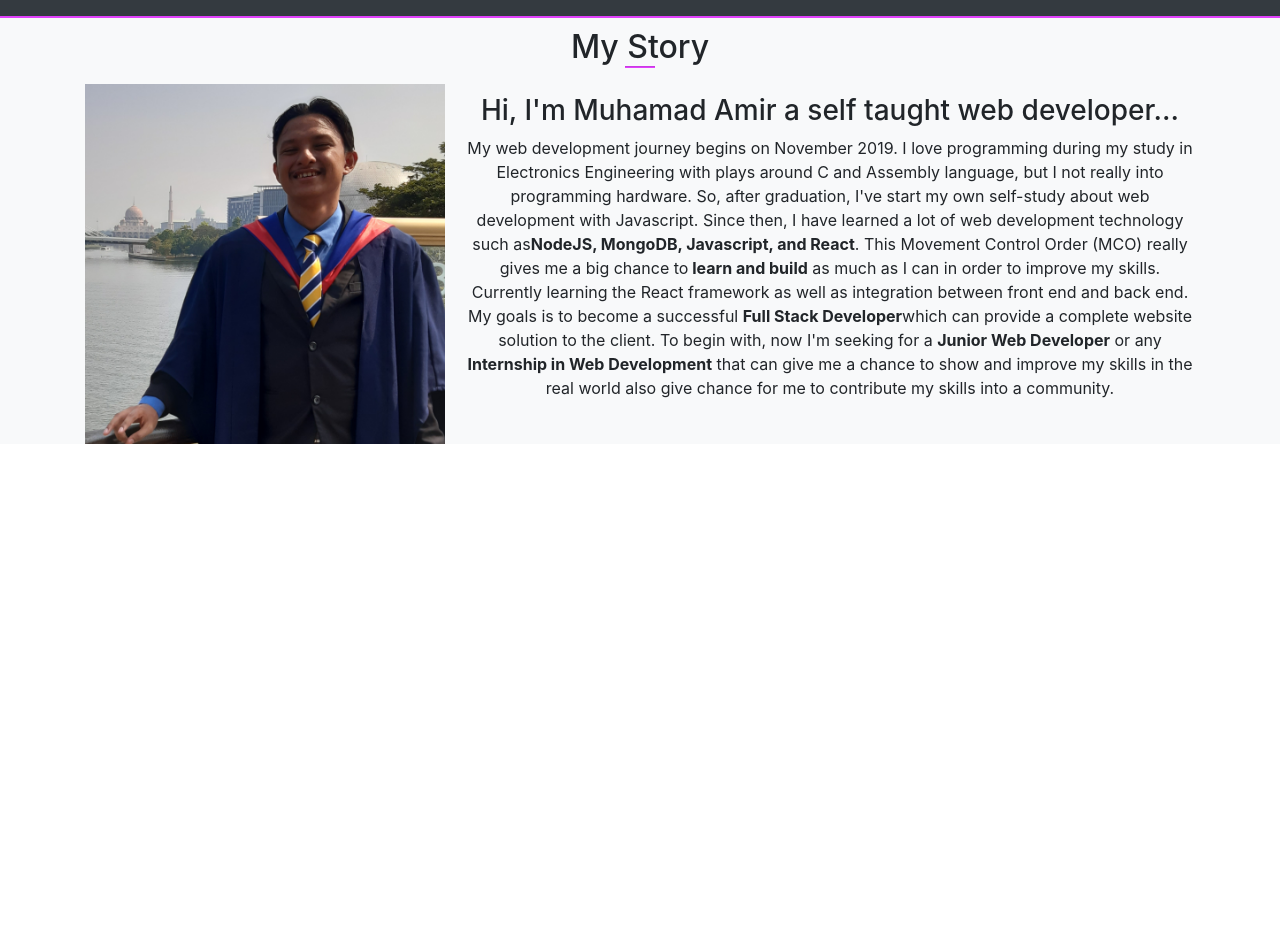
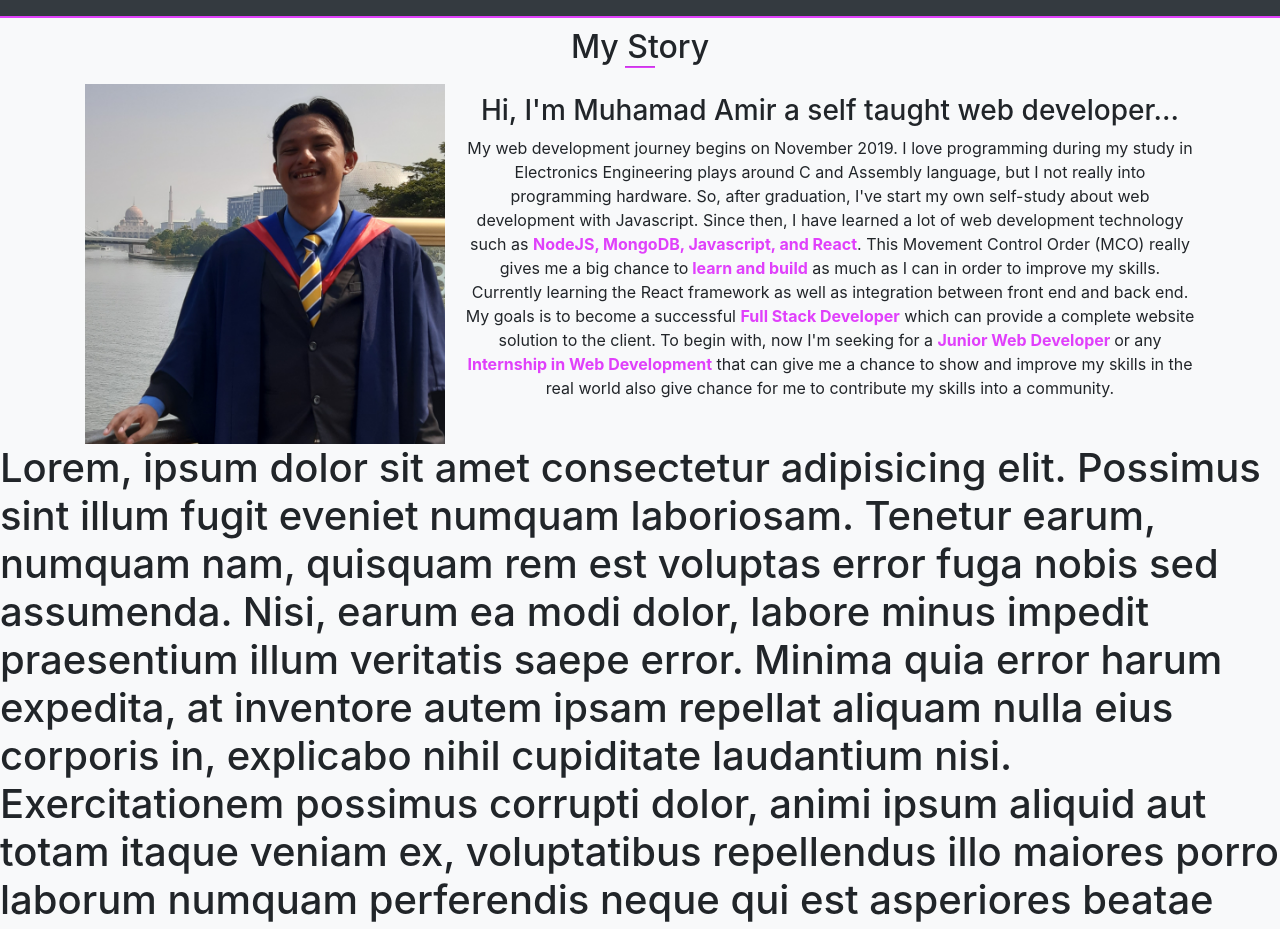
Before and after one commit to m-amirazmi/my-portfolio, a React (Create React App) app: page / in a window 1280 px wide. Shown: the part 840-1769 px from the top of the page. Before the commit the page ends 1284 px from the top, so only its background shows below. Built offline with nearby package versions, Linux system fonts and the light colour scheme.

Commit message:
10 a little change

```diff
--- a/src/App.js
+++ b/src/App.js
@@ -3,6 +3,7 @@ import MainPage from "./components/MainPage";
 import "./App.scss";
 import "bootstrap/dist/css/bootstrap.min.css";
 import MyStoryPage from "./components/MyStoryPage";
+import MyProjectPage from "./components/MyProjectPage";
 
 function App() {
   return (
--- a/src/App.scss
+++ b/src/App.scss
@@ -100,5 +100,8 @@ body {
   .mystory-text {
     margin-top: 10px;
     text-align: center;
+    strong {
+      color: $primary-color;
+    }
   }
 }
--- /dev/null
+++ b/src/components/MyProjectPage.js
@@ -0,0 +1,122 @@
+import React from "react";
+
+const MyProjectPage = (props) => {
+  return (
+    <div className="">
+      <h1>
+        Lorem, ipsum dolor sit amet consectetur adipisicing elit. Possimus sint
+        illum fugit eveniet numquam laboriosam. Tenetur earum, numquam nam,
+        quisquam rem est voluptas error fuga nobis sed assumenda. Nisi, earum ea
+        modi dolor, labore minus impedit praesentium illum veritatis saepe
+        error. Minima quia error harum expedita, at inventore autem ipsam
+        repellat aliquam nulla eius corporis in, explicabo nihil cupiditate
+        laudantium nisi. Exercitationem possimus corrupti dolor, animi ipsum
+        aliquid aut totam itaque veniam ex, voluptatibus repellendus illo
+        maiores porro laborum numquam perferendis neque qui est asperiores
+        beatae temporibus corporis cumque omnis. Rem molestiae iure, fugit optio
+        porro eius, neque magnam ab tenetur dicta recusandae, laborum suscipit
+        impedit quam natus voluptatem facilis! Maxime saepe vitae culpa
+        voluptates assumenda quae impedit tempora, numquam, magni harum quia
+        quibusdam voluptatem adipisci distinctio atque quo? Tempora, quas unde
+        ex nihil maiores voluptate obcaecati minima libero, voluptas voluptatem
+        esse rem, ut officiis repudiandae debitis. Exercitationem, nesciunt!
+        Illum repellat optio, molestias nemo, error exercitationem vero
+        reprehenderit cum accusantium harum incidunt ullam fugiat est mollitia
+        doloremque, atque molestiae? Hic unde nesciunt sed suscipit fugiat,
+        voluptatibus eaque fuga quia magni ad porro ab cum deserunt blanditiis
+        quibusdam. Eos dicta dolore adipisci totam repellat corporis ipsum
+        maiores, earum molestias, ullam fugiat, quaerat beatae ducimus
+        voluptates voluptatibus doloremque assumenda minima quia libero. Soluta
+        tempore, quisquam veniam tempora culpa delectus ex laudantium sed
+        maiores iste, mollitia inventore natus debitis vel molestiae illum eos
+        dolorum, aspernatur facere consectetur. Assumenda facilis laudantium quo
+        libero eveniet nemo, excepturi, mollitia, aspernatur pariatur nam odit
+        totam numquam natus? Illo velit cum id quidem iure hic quasi eos
+        voluptatibus, eligendi perspiciatis sequi, rerum harum at officia
+        accusantium quas similique ipsa aliquam cupiditate ducimus architecto.
+        Quis maiores nulla laudantium quae consectetur voluptatibus, consequatur
+        tempore minima laboriosam quibusdam beatae quo porro ea corrupti
+        voluptate quisquam officiis dicta itaque minus! Numquam dolorem nisi
+        consequuntur necessitatibus voluptatum commodi, doloribus quas unde ea
+        nostrum quia saepe corporis a deserunt rem pariatur dicta esse amet
+        praesentium non. Ab consequuntur, porro officia eum, unde consectetur
+        modi natus inventore necessitatibus ut debitis? Dolor nemo nesciunt
+        voluptatem natus temporibus, maiores fugiat, at, et praesentium quia
+        atque deserunt dolores tenetur. Doloribus laboriosam rerum laudantium
+        quam quaerat quis saepe sunt ducimus natus nam a officiis, iste
+        perspiciatis maiores ea fugiat labore asperiores laborum sint magnam
+        molestias debitis facere vitae dignissimos. Deserunt cum sint nam esse
+        excepturi voluptatum facilis ab, ut voluptas odit ullam officia,
+        veritatis voluptate quam. Aut tempore praesentium nostrum adipisci
+        delectus similique? Aperiam minus, minima suscipit nihil facilis iusto!
+        Numquam blanditiis dolorum illum eaque laudantium fugiat officia
+        ducimus. A voluptatum laborum ratione cum iusto quo voluptas iure odio
+        similique ex illum officiis odit totam sed laboriosam veritatis dolore
+        deserunt, accusantium nihil. Labore animi a porro quo ea, explicabo
+        incidunt quam deleniti perspiciatis iure inventore officia soluta illo.
+        Voluptatem natus tenetur quibusdam, odit vitae harum laborum sit maiores
+        quisquam ullam repellat, culpa asperiores facilis in nam assumenda
+        excepturi nisi labore blanditiis corporis soluta inventore debitis
+        itaque accusamus. Explicabo, veritatis. Neque illum ab enim consequatur
+        commodi atque excepturi error repudiandae minima iure? Harum rerum ab
+        similique aut exercitationem eaque quisquam ea est hic enim dolore,
+        expedita excepturi corrupti, dignissimos aperiam distinctio? Excepturi
+        quae aut sapiente quasi suscipit adipisci magni numquam natus
+        consequatur, delectus dicta, beatae magnam soluta quam cupiditate
+        eveniet, maxime repellat sequi iure? Labore sed possimus expedita
+        voluptas, sunt eaque numquam est adipisci? Explicabo possimus quia
+        eveniet corrupti praesentium at dignissimos tenetur nemo ex minus,
+        expedita provident amet itaque iusto inventore animi. Soluta earum sint,
+        itaque, enim voluptatibus reprehenderit nihil atque asperiores mollitia
+        iusto quisquam qui? Ipsa omnis, sapiente quasi ullam reiciendis nam?
+        Perspiciatis amet aperiam eius vitae alias corrupti impedit expedita
+        consequuntur iste tempora sit culpa dolore doloribus sequi voluptatum
+        minima voluptate repellat, suscipit libero, rem itaque molestiae tenetur
+        ullam accusamus? Molestiae temporibus dolorum illo dolorem magni ab
+        sequi, commodi iure officia! Alias, assumenda possimus accusamus quas
+        iusto excepturi nobis blanditiis aspernatur eligendi id, molestias quae
+        asperiores iure cumque consequuntur, iste laudantium. Dolorem quis
+        maxime nostrum similique distinctio consequuntur laudantium veniam
+        excepturi id nemo maiores animi dignissimos ab vitae, atque molestiae
+        quod facilis blanditiis odit obcaecati beatae delectus repudiandae
+        sapiente? Obcaecati sunt voluptate magni quasi facere nesciunt,
+        temporibus quod, cumque error ex eius odio quisquam nemo dolor officia
+        consectetur totam! Omnis ea fugiat atque, reiciendis sed voluptatum
+        officiis similique alias voluptate quos tempora maxime eligendi dolorem
+        minima delectus officia maiores consectetur molestiae neque ullam
+        aliquid? Similique saepe magnam velit eaque ab, iure quas fugiat
+        recusandae deleniti? Aliquam non quaerat sed, velit unde itaque eveniet
+        expedita et delectus odio, asperiores quia tempora rem natus dolorem
+        incidunt reprehenderit dignissimos pariatur fuga dolorum iusto sunt
+        ullam exercitationem! Aliquam sapiente asperiores omnis amet doloribus
+        delectus dolor corporis! Facere eveniet sequi nihil ullam tempora
+        molestias nesciunt distinctio eos quod animi nobis adipisci, autem
+        expedita ipsam deserunt recusandae quam, ratione sit itaque quidem odit?
+        Ea illo animi expedita mollitia odio obcaecati omnis hic est? Reiciendis
+        quos, nisi repudiandae soluta ex magnam doloribus sed. Tenetur laborum
+        culpa officia dolorem nobis. A nemo esse autem doloribus voluptatibus
+        non commodi voluptas odio nisi id, ipsa adipisci tempore ullam earum
+        tenetur nobis libero totam error? Dignissimos repellendus voluptates
+        sunt consequuntur minus explicabo, odio cum qui voluptatem accusantium
+        ab suscipit nobis iste nisi in iusto omnis alias quam inventore magni
+        quasi vero? Dolorum unde totam, quisquam aspernatur officiis a porro.
+        Provident ab nesciunt possimus sequi? Natus obcaecati, fugit mollitia
+        harum nihil, magni tempore in sunt temporibus aliquid perferendis quo
+        distinctio et laudantium neque odit sapiente, iusto similique aperiam
+        dolor sit quae! Nesciunt odit beatae quo officia doloribus repudiandae
+        totam nobis, dolorem rerum inventore necessitatibus consequatur a
+        accusamus magni vitae perspiciatis voluptatibus molestias consectetur
+        ipsam modi? Odit neque officiis, suscipit aperiam labore consequuntur
+        sed repellendus nesciunt recusandae quaerat magnam optio dolorem culpa,
+        voluptatum nemo. Officiis dolor eum dicta fugit aut. Quas delectus culpa
+        debitis nulla? Harum id incidunt saepe quo delectus, eius dignissimos,
+        recusandae consectetur molestiae voluptatibus deserunt magnam, similique
+        perferendis eaque officia nihil est? Inventore, sunt officiis voluptate
+        ea odio mollitia non, exercitationem quidem eius nesciunt, esse
+        aspernatur dolor!
+      </h1>
+    </div>
+  );
+};
+
+export default MyProjectPage;
--- a/src/components/MyStoryPage.js
+++ b/src/components/MyStoryPage.js
@@ -2,6 +2,7 @@ import React from "react";
 import NavbarLanding from "./NavbarLanding";
 import { Container, Row, Col } from "react-bootstrap";
 import logo from "../img/prof2.jpg";
+import MyProjectPage from "./MyProjectPage";
 
 const MyStoryPage = (props) => {
   return (
@@ -21,20 +22,20 @@ const MyStoryPage = (props) => {
               <h3>Hi, I'm Muhamad Amir a self taught web developer...</h3>
               <p>
                 My web development journey begins on November 2019. I love
-                programming during my study in Electronics Engineering with
-                plays around C and Assembly language, but I not really into
+                programming during my study in Electronics Engineering plays
+                around C and Assembly language, but I not really into
                 programming hardware. So, after graduation, I've start my own
                 self-study about web development with Javascript. Since then, I
-                have learned a lot of web development technology such as
+                have learned a lot of web development technology such as{" "}
                 <strong>NodeJS, MongoDB, Javascript, and React</strong>. This
                 Movement Control Order (MCO) really gives me a big chance to
                 <strong> learn and build</strong> as much as I can in order to
                 improve my skills. Currently learning the React framework as
                 well as integration between front end and back end. My goals is
-                to become a successful <strong>Full Stack Developer</strong>
+                to become a successful <strong>Full Stack Developer</strong>{" "}
                 which can provide a complete website solution to the client. To
                 begin with, now I'm seeking for a{" "}
-                <strong>Junior Web Developer</strong> or any{" "}
+                <strong>Junior Web Developer </strong> or any{" "}
                 <strong>Internship in Web Development</strong> that can give me
                 a chance to show and improve my skills in the real world also
                 give chance for me to contribute my skills into a community.
@@ -43,6 +44,7 @@ const MyStoryPage = (props) => {
           </Col>
         </Row>
       </Container>
+      <MyProjectPage />
     </div>
   );
 };
```
